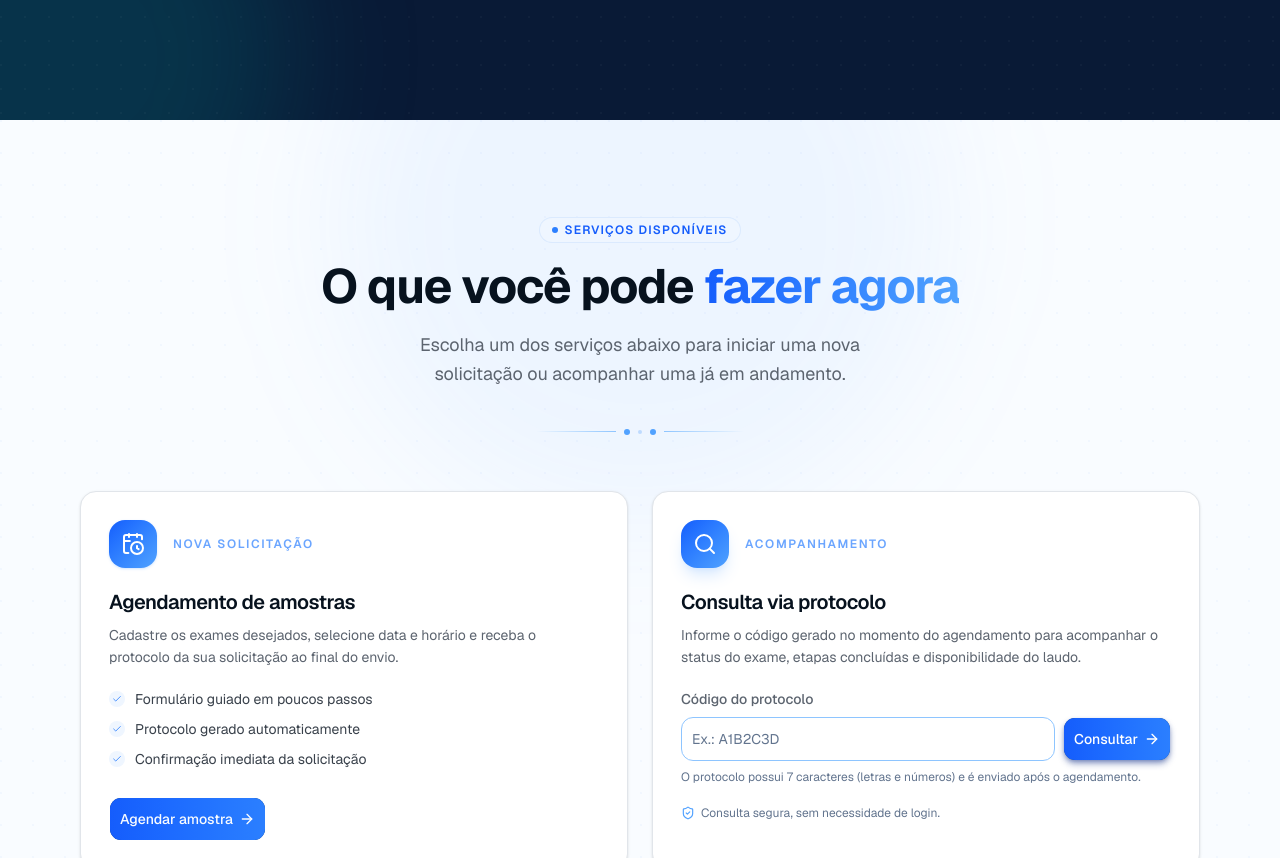
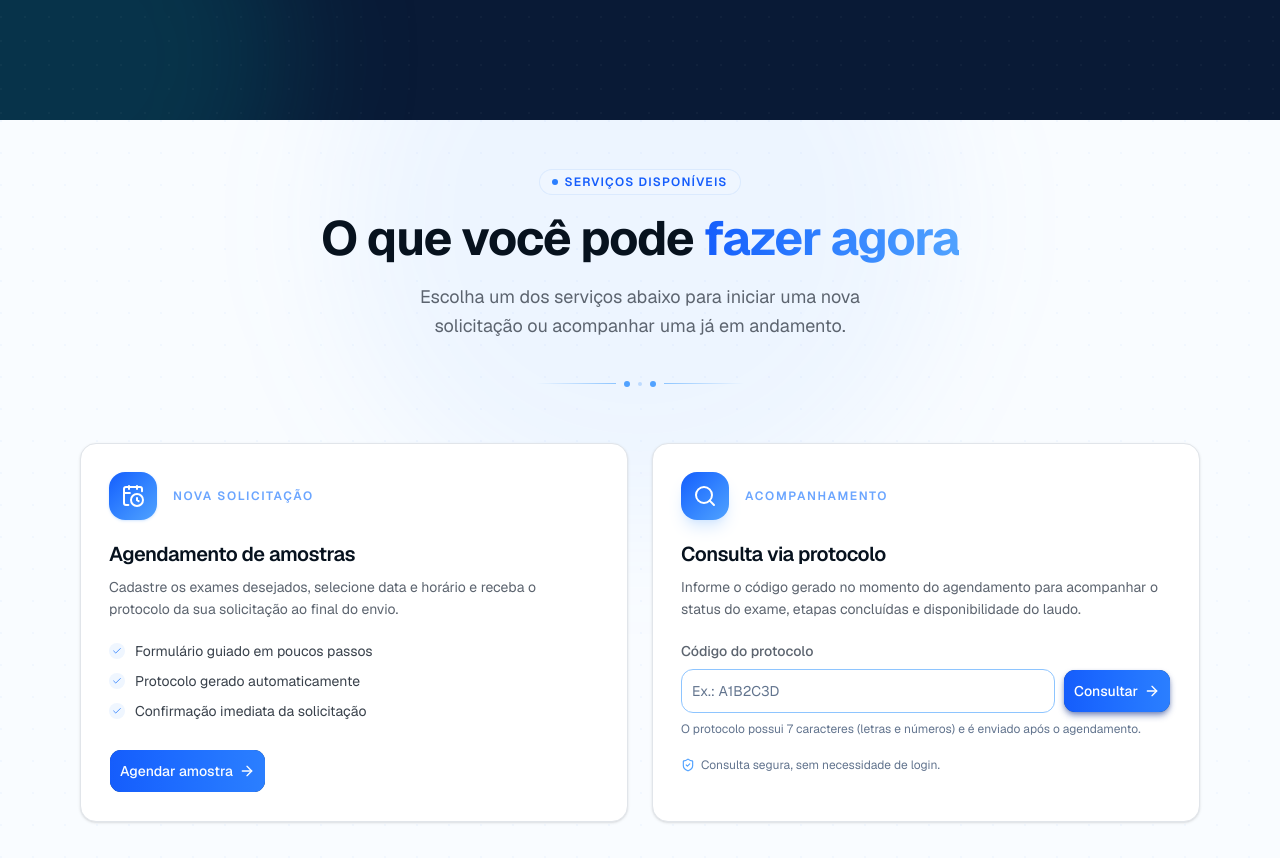
Before and after one commit to samuellna/liacli, a Next.js app in the folder client/: page /pesquisador in a window 1280 px wide. Shown: the part 680-1538 px from the top of the page. Built offline with nearby package versions, Linux system fonts and the light colour scheme.

Commit message:
feat: adjust padding in ServicesSection for improved layout

```diff
--- a/client/app/(pesquisador)/pesquisador/page.tsx
+++ b/client/app/(pesquisador)/pesquisador/page.tsx
@@ -100,7 +100,7 @@
         className="pointer-events-none absolute inset-0 bg-[radial-gradient(circle_at_1px_1px,rgba(59,130,246,0.04)_1px,transparent_0)] bg-size-[32px_32px]"
       />
 
-      <div className="relative mx-auto w-full max-w-6xl px-4 py-16 sm:py-24">
+      <div className="relative mx-auto w-full max-w-6xl px-4 py-4 sm:py-12">
         {/* Section Header */}
         <div className="mx-auto max-w-2xl space-y-5 text-center">
           <span className="inline-flex items-center gap-1.5 rounded-full bg-blue-50 px-3 py-1 text-xs font-semibold uppercase tracking-widest text-blue-600 ring-1 ring-blue-100">
```
